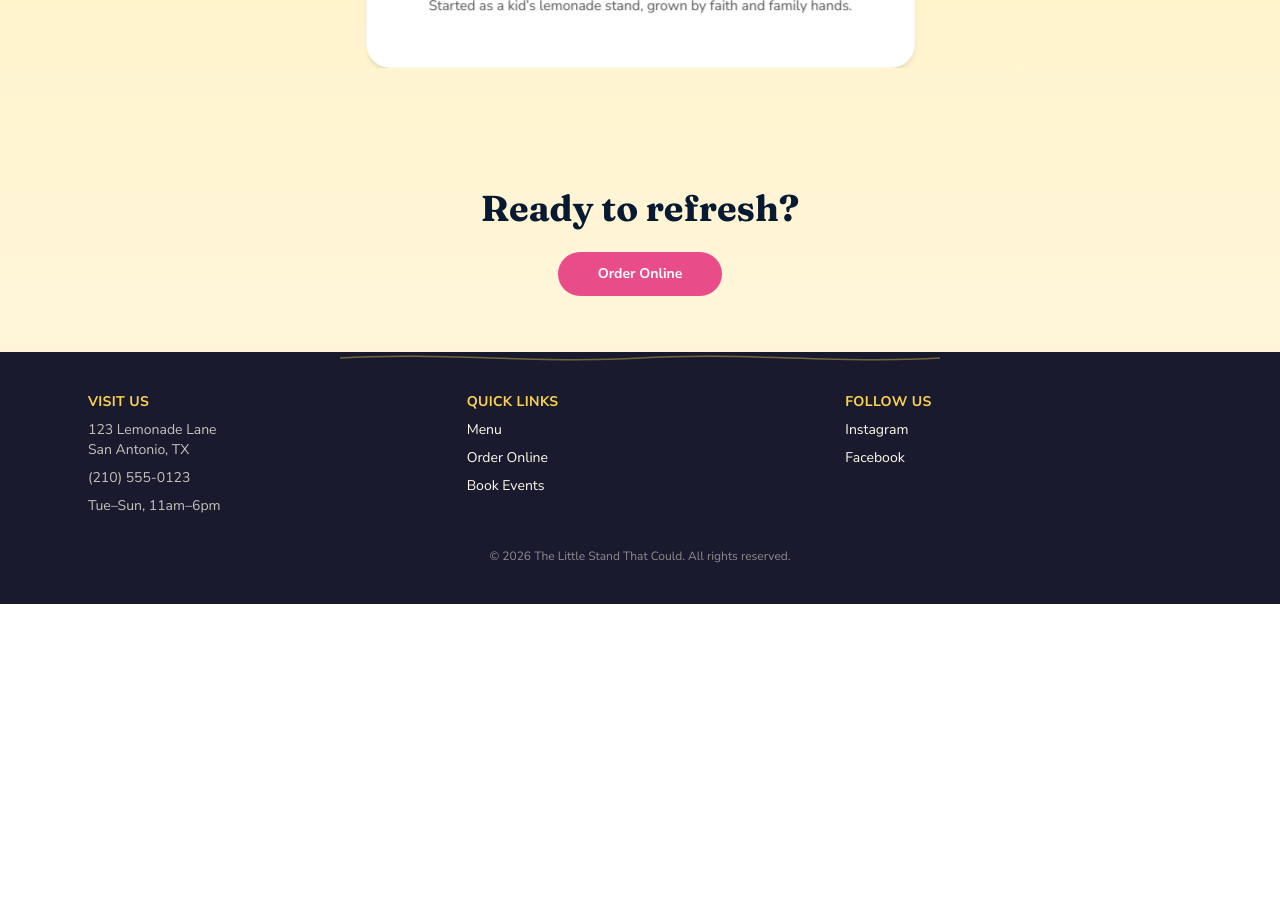
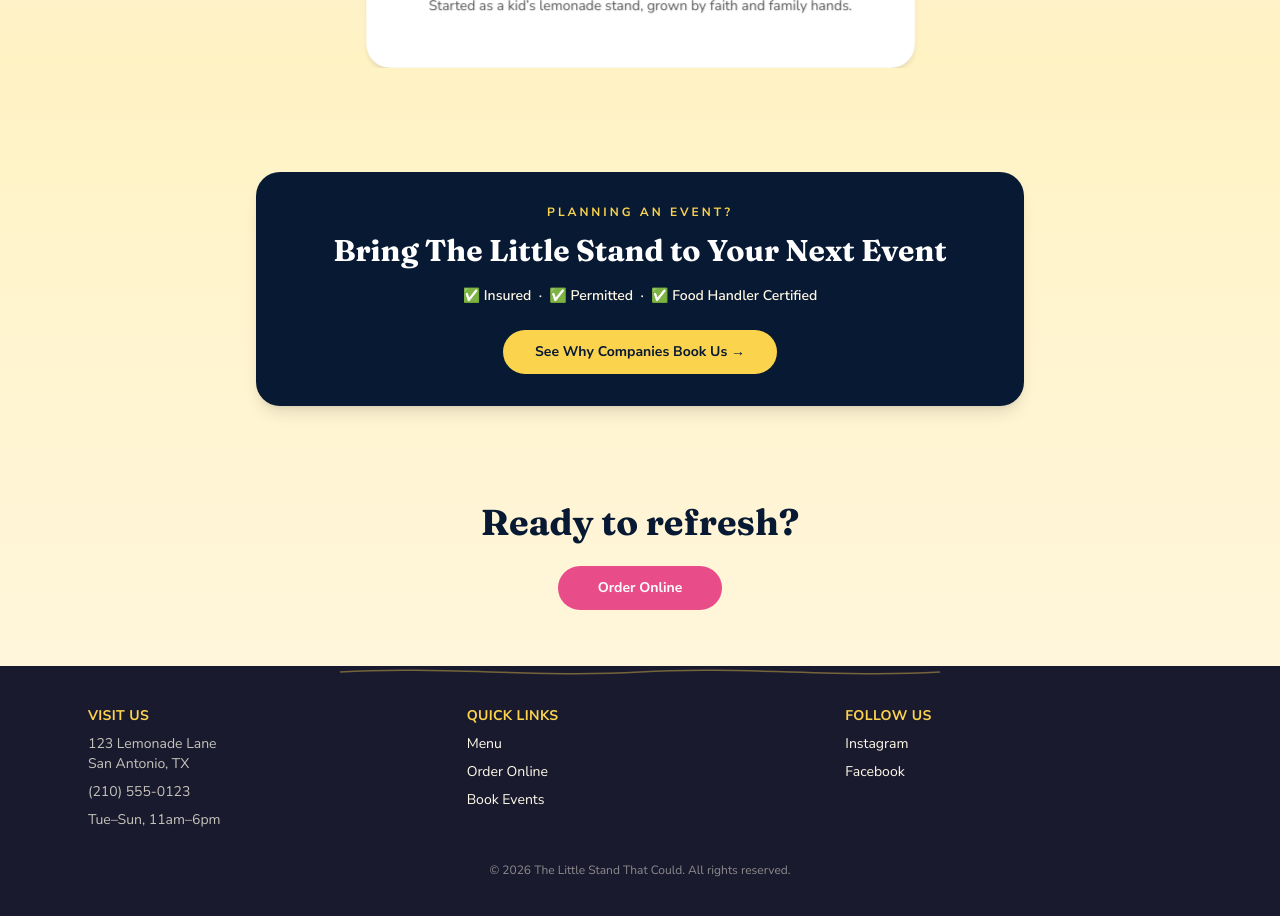
Before and after one commit to masterchiefdevelopment/the-little-stand-that-could-, a React (Vite) app: page / in a window 1280 px wide. Shown: the part 3000-3916 px from the top of the page. Before the commit the page ends 3604 px from the top, so only its background shows below. Built offline with nearby package versions, Linux system fonts and the light colour scheme.

Commit message:
Add corporate hook block: trust badges + Book Us CTA linking to companies page

```diff
--- a/src/pages/Home.jsx
+++ b/src/pages/Home.jsx
@@ -94,6 +94,31 @@ function Home() {
       {/* ===== WHY CHOOSE US — ROTATING WHEEL ===== */}
       <WhyWheel />
 
+      {/* ===== CORPORATE HOOK ===== */}
+      <section className="w-full px-5 py-10">
+        <div
+          className="mx-auto max-w-3xl rounded-3xl p-8 text-center shadow-lg"
+          style={{ backgroundColor: '#081A33' }}
+        >
+          <p className="text-xs font-bold uppercase tracking-[0.25em]" style={{ color: '#FCD34D' }}>
+            Planning an event?
+          </p>
+          <h2 className="mt-3 font-serif text-2xl font-black leading-tight text-white sm:text-3xl">
+            Bring The Little Stand to Your Next Event
+          </h2>
+          <p className="mt-4 text-sm font-semibold" style={{ color: '#FFF7E5' }}>
+            ✅ Insured &nbsp;·&nbsp; ✅ Permitted &nbsp;·&nbsp; ✅ Food Handler Certified
+          </p>
+          <Link
+            to="/why-companies-choose-us"
+            className="mt-6 inline-flex rounded-full px-8 py-3 text-sm font-black transition hover:opacity-90"
+            style={{ backgroundColor: '#FCD34D', color: '#081A33' }}
+          >
+            See Why Companies Book Us →
+          </Link>
+        </div>
+      </section>
+
       {/* ===== CTA ===== */}
       <section className="w-full px-5 py-14 text-center">
         <h2 className="font-serif text-2xl font-black sm:text-4xl" style={{ color: '#081A33' }}>
```
